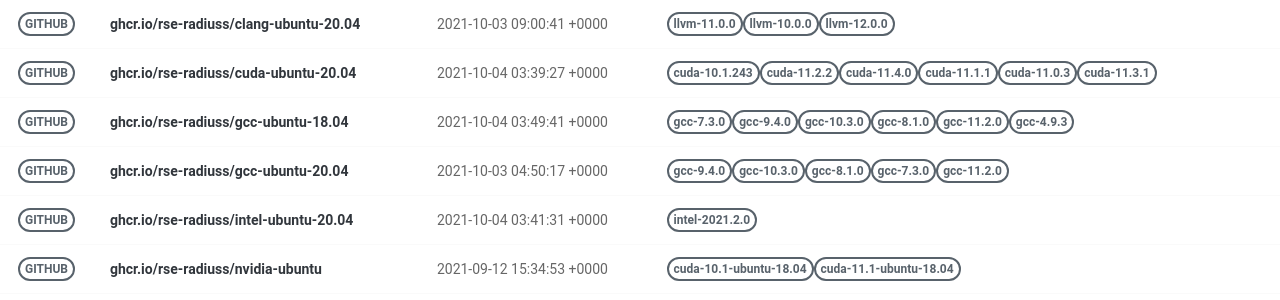
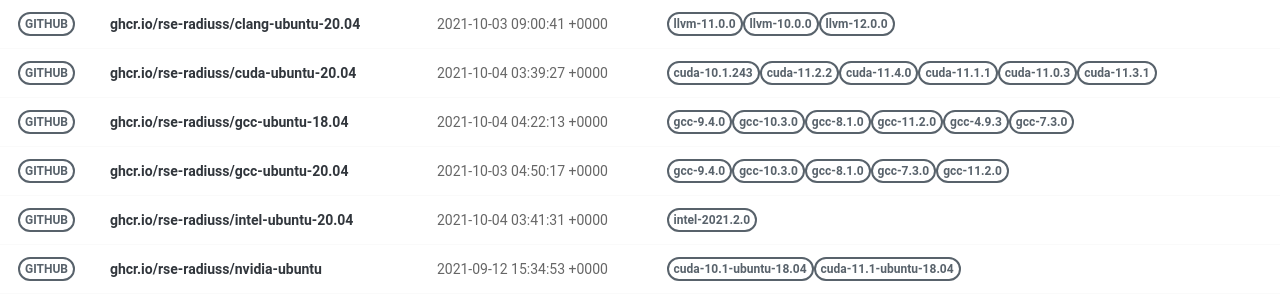
Before and after one commit to rse-ops/docker-images, a Jekyll site: the page built from pages/index.md, in a window 1280 px wide. Shown: the part 179-479 px from the top of the page. Built offline with Jekyll 4.4.1, drawn with Linux system fonts in a browser that asks for light colours; nearby versions of some CDN libraries.

Commit message:
Automated push to update library 2021-10-04

```diff
--- a/_library/ghcr.io-rse-radiuss-gcc-ubuntu-18.04.md
+++ b/_library/ghcr.io-rse-radiuss-gcc-ubuntu-18.04.md
@@ -1,14 +1,11 @@
 ---
 layout: container
 name: ghcr.io/rse-radiuss/gcc-ubuntu-18.04
-updated_at: 2021-10-04 03:49:41.598742
+updated_at: 2021-10-04 04:22:13.255450
 
 
 container_url: https://github.com/orgs/rse-radiuss/packages/container/package/gcc-ubuntu-18.04
 versions:
- - tag: gcc-7.3.0
-   dockerfile: https://github.com/rse-radiuss/docker-images/blob/main/ubuntu/gcc/Dockerfile
-   manifest: https://crane.ggcr.dev/manifest/ghcr.io/rse-radiuss/gcc-ubuntu-18.04:gcc-7.3.0
  - tag: gcc-9.4.0
    dockerfile: https://github.com/rse-radiuss/docker-images/blob/main/ubuntu/gcc/Dockerfile
    manifest: https://crane.ggcr.dev/manifest/ghcr.io/rse-radiuss/gcc-ubuntu-18.04:gcc-9.4.0
```
Also changed, not shown: other parts of _library/ghcr.io-rse-radiuss-gcc-ubuntu-18.04.md (+3 -0 lines).
